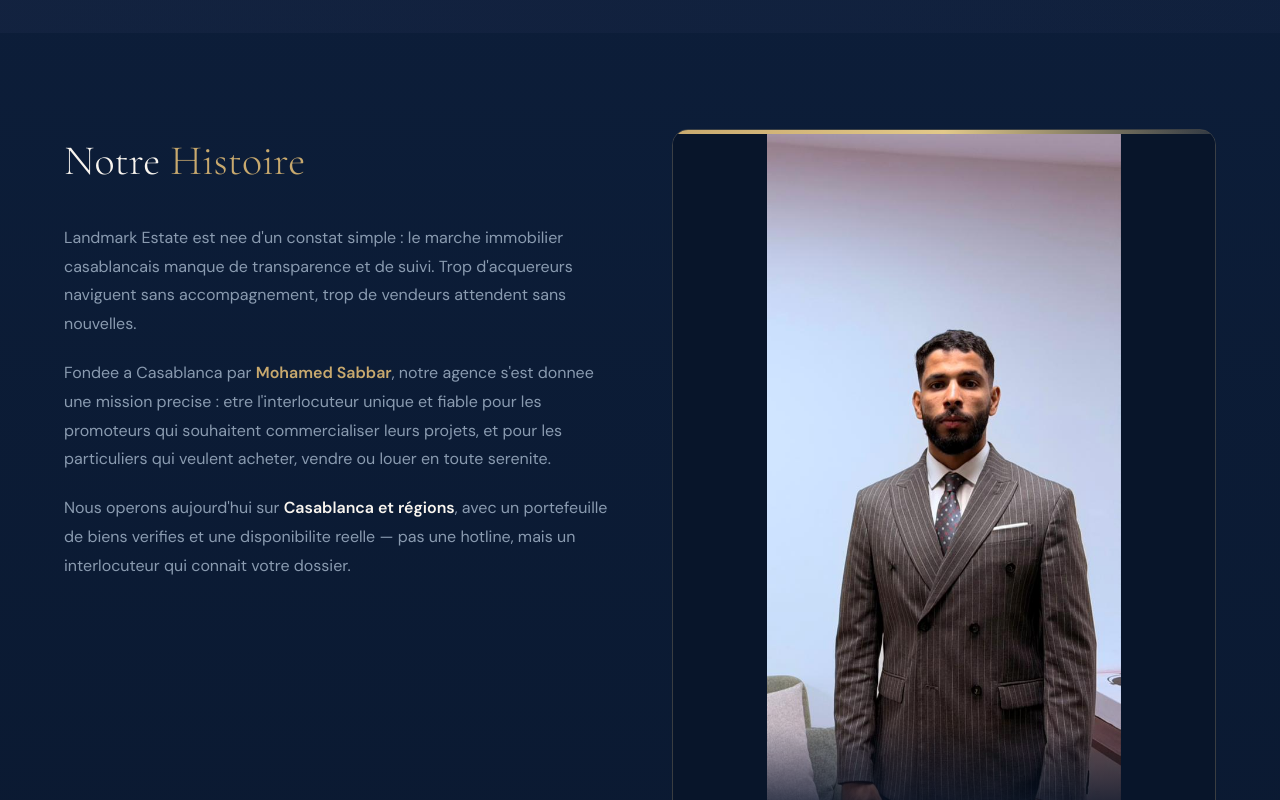
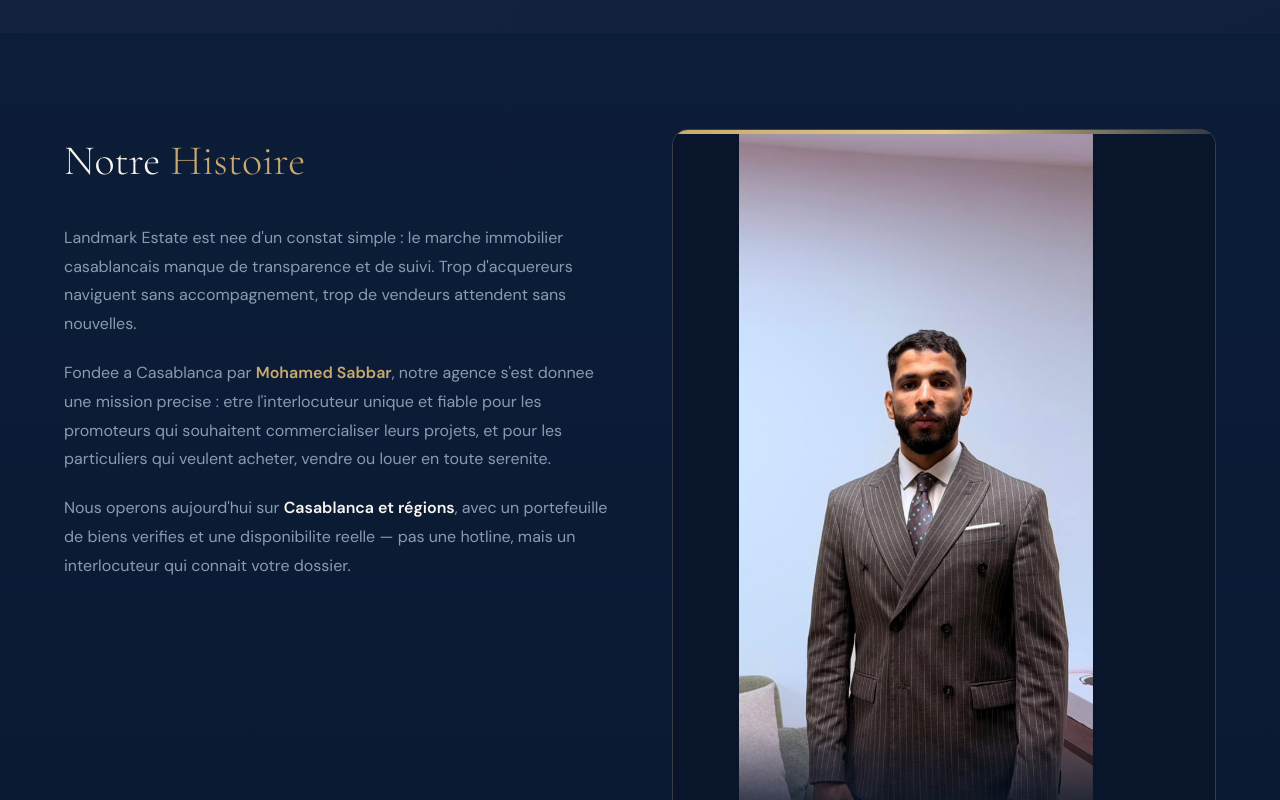
Before and after one commit to SIDKUMAMINE/Immobilier-projet, a Next.js app in the folder sabbar-frontend/: page /a-propos in a window 1280 px wide. Shown: the part 460-1260 px from the top of the page. Built offline with nearby package versions, Linux system fonts and the light colour scheme.

Commit message:
pic2.tgve

```diff
--- a/sabbar-frontend/app/a-propos/page.tsx
+++ b/sabbar-frontend/app/a-propos/page.tsx
@@ -94,7 +94,7 @@ export default function AProposPage() {
                     sizes="(max-width: 768px) 100vw, 700px"
                     style={{
                       objectFit: 'contain',
-                      objectPosition: 'center top',
+                      objectPosition: '35% 10%',
                       filter: 'none',
                     }}
                   />
```
